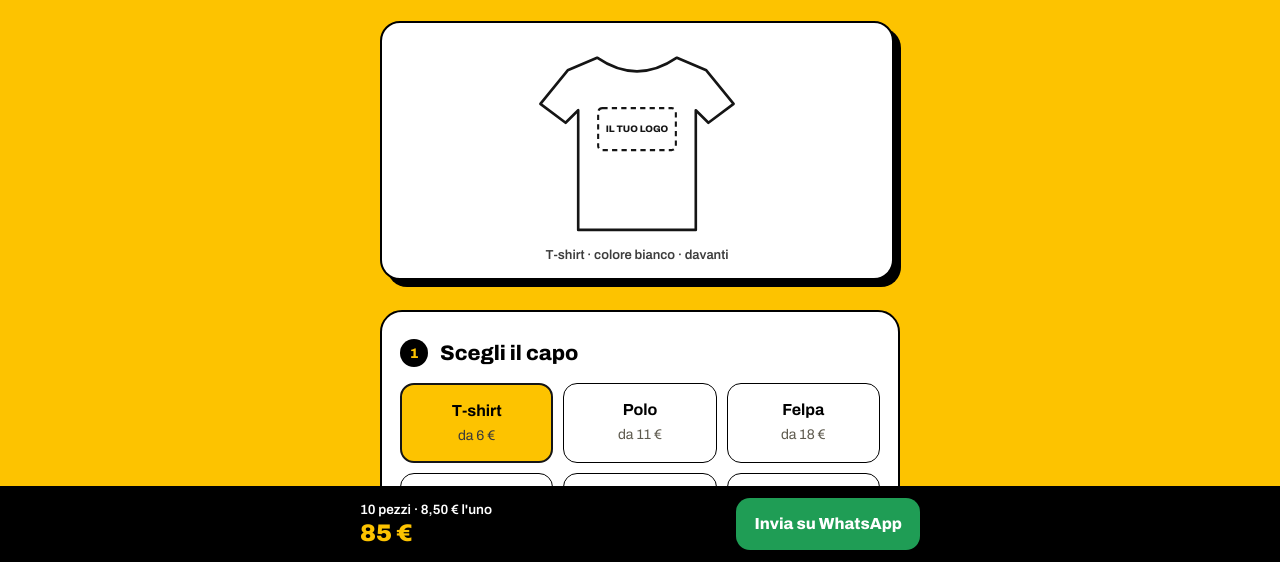
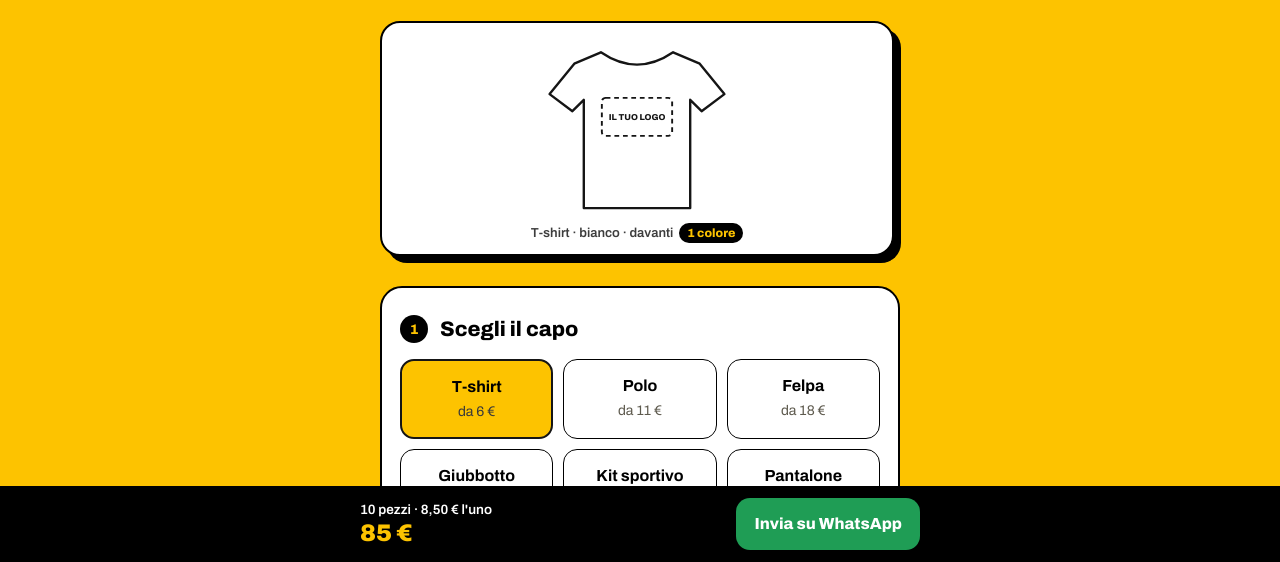
Before and after one commit to francescosaveriobilangione-ship-it/prenota-feste, a plain HTML site: page fdgrafik/index.html in a window 1280 px wide. Shown: the part 238-800 px from the top of the page. Drawn offline with Linux system fonts and the light colour scheme.

Commit message:
FD Grafik: anteprima mostra tecnica (1 colore, colori, ricamo) e fronte/retro, resta visibile mentre si sceglie
Co-Authored-By: Claude Opus 5.5 <noreply@anthropic.com>
Claude-Session: https://claude.ai/code/session_01SNExWKJsu1K2sSyvkkaqFj

```diff
--- a/fdgrafik/index.html
+++ b/fdgrafik/index.html
@@ -78,7 +78,11 @@ body{background:#FDC300;color:#000}
 .house span{background:#000!important;color:#FDC300!important}
 h1{font-size:44px;font-stretch:125%;letter-spacing:-1px;color:#000;margin-top:14px}
 .lead{color:#2a2200;font-weight:500}
-.preview{background:#fff;border:2.5px solid #000;border-radius:20px;box-shadow:7px 7px 0 #000;margin:24px 6px 0 0;padding:20px 0 12px}
+.preview{background:#fff;border:2.5px solid #000;border-radius:20px;box-shadow:7px 7px 0 #000;margin:24px 6px 0 0;padding:16px 0 10px;position:sticky;top:10px;z-index:5}
+.preview svg{width:190px}
+#views svg{width:150px}
+.vlab{font-weight:800;font-size:12px;text-align:center;margin-top:-4px}
+.tecbadge{display:inline-block;margin-left:6px;padding:1px 8px;border-radius:999px;background:#000;color:#FDC300;font-weight:800;font-size:12px}
 .preview small{color:#3d3d3d;font-weight:600}
 .panel{background:#fff;border:2.5px solid #000;border-radius:22px;padding:4px 18px 22px;margin-top:30px}
 .panel .step:first-child{margin-top:22px}
@@ -111,7 +115,7 @@ h1{font-size:44px;font-stretch:125%;letter-spacing:-1px;color:#000;margin-top:14
 <p class="lead">Abbigliamento da lavoro, promozionale e kit sportivi: scegli capo, taglie, stampa o ricamo, vedi il prezzo e ci mandi la richiesta su WhatsApp.</p>
 
 <div class="preview" aria-hidden="true">
- <svg viewBox="0 0 200 190">
+ <svg viewBox="0 0 200 190" id="svgA"><defs><linearGradient id="cmyk" x1="0" x2="1"><stop offset="0" stop-color="#00A3E0"/><stop offset=".5" stop-color="#E0007A"/><stop offset="1" stop-color="#F2B800"/></linearGradient></defs>
 <g id="gar"><g id="g-tshirt" class="capo-g"><path class="cf" d="M62 14 L34 26 L8 58 L32 76 L44 64 L44 178 L156 178 L156 64 L168 76 L192 58 L166 26 L138 14 Q100 40 62 14 Z"/></g>
 <g id="g-polo" class="capo-g"><path class="cf" d="M66 16 L36 26 L10 58 L33 75 L45 64 L45 178 L155 178 L155 64 L167 75 L190 58 L164 26 L134 16 L100 22 Z"/><path class="cf" d="M66 16 L84 40 L100 22 L116 40 L134 16 L100 22 Z"/><path d="M100 22 L100 54" stroke="#151515" stroke-width="2" fill="none"/><circle cx="100" cy="36" r="2" fill="#151515"/><circle cx="100" cy="47" r="2" fill="#151515"/></g>
 <g id="g-felpa" class="capo-g"><path class="cf" d="M64 22 Q100 -8 136 22 L166 32 L188 120 L170 126 L154 70 L154 170 L46 170 L46 70 L30 126 L12 120 L34 32 Z"/><path class="cf" d="M74 22 Q100 50 126 22 Q120 6 100 4 Q80 6 74 22 Z"/><path d="M46 160 L154 160 M70 118 L130 118 L136 150 L64 150 Z" stroke="#151515" stroke-width="2" fill="none"/></g>
@@ -119,7 +123,7 @@ h1{font-size:44px;font-stretch:125%;letter-spacing:-1px;color:#000;margin-top:14
 <g id="g-kit" class="capo-g"><path class="cf" d="M64 8 L40 18 L18 44 L36 58 L46 50 L46 120 L154 120 L154 50 L164 58 L182 44 L160 18 L136 8 Q100 30 64 8 Z"/><path class="cf" d="M56 128 L144 128 L150 182 L106 182 L100 150 L94 182 L50 182 Z"/></g>
 <g id="g-pantalone" class="capo-g"><path class="cf" d="M58 8 L142 8 L150 184 L110 184 L100 60 L90 184 L50 184 Z"/><path d="M58 22 L142 22 M62 70 L86 70 L86 98 L62 98 Z" stroke="#151515" stroke-width="2" fill="none"/></g>
 </g><rect id="pf" x="63" y="62" width="74" height="40" rx="4" fill="none" stroke="#151515" stroke-width="2" stroke-dasharray="5 4"/><rect id="sqb" x="0" y="0" width="4" height="10" rx="1.5" fill="#000"/><text id="pt" x="100" y="87" text-anchor="middle" font-family="Archivo,sans-serif" font-weight="800" font-size="9" fill="#151515">IL TUO LOGO</text></svg>
- <small id="pv">T-shirt bianca, stampa davanti</small>
+ <div id="views" style="display:flex;gap:4px;align-items:center;justify-content:center"></div><small id="pv">T-shirt bianca, stampa davanti</small>
 </div>
 
 <div class="panel">
@@ -216,10 +220,22 @@ function upd(){
  let [bx,by,bw,bh]=bxs; if(pos==='logo sul cuore'&&key!=='pantalone'&&key!=='giubbotto'){bx=110;bw=30;bh=20;by=bxs[1];}
  $('#pf').setAttribute('x',bx);$('#pf').setAttribute('y',by);$('#pf').setAttribute('width',bw);$('#pf').setAttribute('height',bh);
  $('#pt').setAttribute('x',bx+bw/2);$('#pt').setAttribute('y',by+bh/2+3);$('#pt').setAttribute('font-size',bw<40?4.5:9);
- const tx=$('#tx').value.trim();const sig=key+pos+tec+tx;if(key!==lastKey){const g=document.getElementById('gar');g.classList.remove('swap');void g.getBBox();g.classList.add('swap');lastKey=key}
+ const tx=$('#tx').value.trim();const both=pos==='davanti e dietro',back=pos==='dietro';const sig=key+pos+tec+tx;if(key!==lastKey){const g=document.getElementById('gar');g.classList.remove('swap');void g.getBBox();g.classList.add('swap');lastKey=key}
  if(sig!==lastSig){lastSig=sig;clearTimeout(inkT);inkT=setTimeout(()=>stampa(bx,by,bw,bh),tx?260:0)}
  $('#pt').textContent=(tx||'IL TUO LOGO').toUpperCase().slice(0,bw<40?10:18);
- $('#pv').textContent=capo+' · colore '+col+' · '+pos;
+ // tecnica visiva
+ const ptx=document.getElementById('pt');
+ ptx.removeAttribute('stroke');ptx.removeAttribute('stroke-dasharray');ptx.removeAttribute('stroke-width');ptx.style.letterSpacing='';
+ if(tec==='stampa a colori'){ptx.setAttribute('fill','url(#cmyk)')}
+ else if(tec==='ricamo'){ptx.style.letterSpacing='.6px';ptx.setAttribute('font-weight','900')}
+ const pf=document.getElementById('pf');pf.setAttribute('stroke-dasharray',tec==='ricamo'?'2.2 1.8':'5 4');pf.setAttribute('stroke-width',tec==='ricamo'?'1.6':'2');pf.setAttribute('rx',tec==='ricamo'?'9':'4');pf.setAttribute('fill',tec==='ricamo'?(dark?'rgba(253,195,0,.18)':'rgba(0,0,0,.07)'):'none');if(tec!=='ricamo')ptx.setAttribute('font-weight','800')
+ // viste fronte / retro
+ const A=document.getElementById('svgA'),V=document.getElementById('views');V.innerHTML='';
+ A.style.display=both?'none':'';
+ if(both){['Fronte','Retro'].forEach(lbl=>{const w=document.createElement('div');const c=A.cloneNode(true);c.removeAttribute('id');c.style.display='';c.querySelectorAll('rect[id="sqb"]').forEach(e=>e.remove());c.querySelectorAll('[id]').forEach(e=>{if(e.id!=='cmyk')e.removeAttribute('id')});if(lbl==='Retro'){c.querySelectorAll('.capo-g.on path:not(.cf),.capo-g.on circle').forEach(e=>e.style.display='none')}w.appendChild(c);const l=document.createElement('div');l.className='vlab';l.textContent=lbl;w.appendChild(l);V.appendChild(w)})}
+ if(back){A.querySelectorAll('.capo-g.on path:not(.cf),.capo-g.on circle').forEach(e=>e.style.display='none')}else{A.querySelectorAll('.capo-g path:not(.cf),.capo-g circle').forEach(e=>e.style.display='')}
+
+ $('#pv').innerHTML=capo+' · '+col+' · '+(back?'vista retro':pos)+'<span class="tecbadge">'+tec.replace('stampa ','')+'</span>';
  $('#who').textContent=pezzi+(pezzi==1?' pezzo':' pezzi')+' · '+eur(Math.round(unit*100)/100)+' l\'uno';$('#tot').textContent=eur(tot);
  const taglie=SZ.filter(s=>q[s]).map(s=>s+': '+q[s]).join(', ');
  const msg=['Ciao! Vorrei un preventivo.','','Capo: '+capo+', colore '+col,'Taglie: '+(taglie||'-'),'Totale pezzi: '+pezzi,'Stampa: '+pos+', '+tec,'Testo: '+(tx||'nessuno (vi mando il logo in chat)'),'Per quando: '+($('#dt').value?$('#dt').value.split('-').reverse().join('/'):'da definire'),'','Nome: '+$('#nm').value.trim(),'Telefono: '+$('#tl').value.trim(),'','Prezzo indicato dal modulo: '+eur(tot)+(sc?' (sconto quantità '+sc*100+'%)':'')].join('\n');
```
